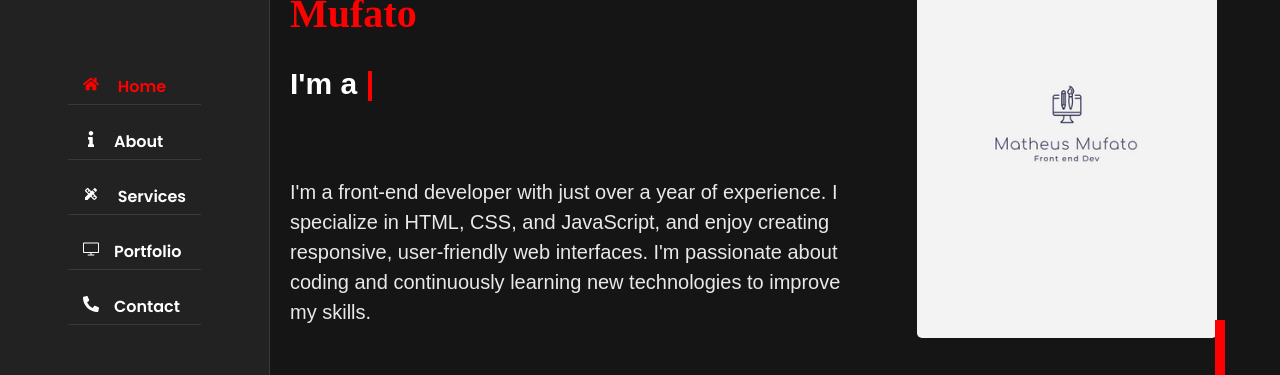
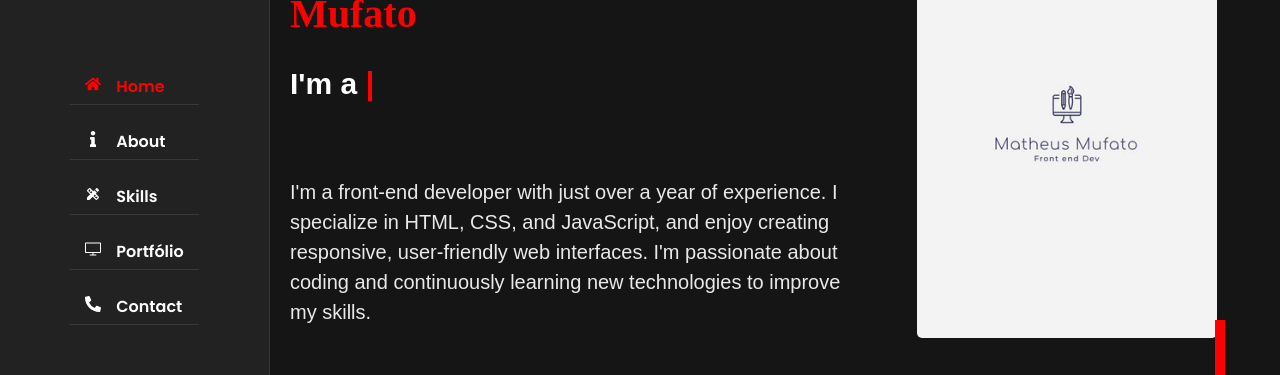
Before and after one commit to MatheusMufato/React-Portfolio, a React (Vite) app: page / in a window 1280 px wide. Shown: the part 218-593 px from the top of the page. Built offline with nearby package versions, Linux system fonts and the light colour scheme; a web font is replaced by a local one.

Commit message:
Aside menu

```diff
--- a/src/App.jsx
+++ b/src/App.jsx
@@ -1,17 +1,14 @@
+import React from 'react';
 import Aside from './assets/pages/Aside';
-import Home from './assets/pages/Home';
-import Skills from './assets/pages/skills';
-import About from './assets/pages/About';
 import './assets/css/App.css';
 
-    function App() {
+function App() {
+
     return (
         <>
-        <Aside/>
-
-        <Home />
+            <Aside />
         </>
-    )
+    );
 }
 
-export default App
+export default App;
--- a/src/assets/css/Skills.css
+++ b/src/assets/css/Skills.css
@@ -1,5 +1,3 @@
-
-
 .service .services-item{
     margin-bottom: 30px;
     flex: 0 0 33.33%;
--- a/src/assets/pages/Aside.jsx
+++ b/src/assets/pages/Aside.jsx
@@ -1,32 +1,82 @@
-import React from 'react'
+import React, { useState } from 'react';
+import Home from './Home';
+import Skills from './Skills';
+import About from './About';
+import '../css/Aside.css';
 import { FaHome } from "react-icons/fa";
 import { FaInfo } from "react-icons/fa";
 import { MdDesignServices } from "react-icons/md";
 import { SlScreenDesktop } from "react-icons/sl";
 import { FaPhoneAlt } from "react-icons/fa";
-import Home from './Home'
-import '../css/Aside.css'
 
-const Aside = () => {
+function Aside() {
+    const [currentPage, setCurrentPage] = useState("home");
+
+    const handlePageChange = (page) => {
+        setCurrentPage(page);
+    };
+
+    const renderPage = () => {
+        switch (currentPage) {
+            case "home":
+                return <Home />;
+            case "skills":
+                return <Skills />;
+            case "about":
+                return <About />;
+            case "about":
+                return <Portfolio />;
+            case "contact":
+                return <Contact />;
+            default:
+                return <Home />;
+        }
+    };
+
     return (
+        <>
             <div className="aside">
                 <div className="logo">
                     <a href="#">
-                    <span>   Matheus    </span></a>
+                        <span>Matheus</span>
+                    </a>
                 </div>
                     <div className="nav-toggler">
                         <span></span>
                     </div>
                     <ul className="nav">
-                <li><a href="#home" className="active"><i><FaHome /></i> Home </a></li>
-                <li><a href="#about"><i><FaInfo /></i>About</a></li>
-                <li><a href="#services"><i><MdDesignServices /></i> Services</a></li>
-                <li><a href="#portfolio"><i><SlScreenDesktop /></i>Portfolio</a></li>
-                <li><a href="#contact"><i><FaPhoneAlt /></i>Contact </a></li>
+                        <li>
+                            <a href="#" className={currentPage === "home" ? "active" : ""} onClick={() => handlePageChange("home")}>
+                                <i><FaHome /></i>Home
+                            </a>
+                        </li>
+                        <li>
+                            <a href="#" className={currentPage === "about" ? "active" : ""} onClick={() => handlePageChange("about")}>
+                                <i><FaInfo /></i>About
+                            </a>
+                        </li>
+                        <li>
+                            <a href="#" className={currentPage === "skills" ? "active" : ""} onClick={() => handlePageChange("skills")}>
+                                <i><MdDesignServices /></i>Skills
+                            </a>
+                        </li>
+                        <li>
+                            <a href="#" className={currentPage === "Portfólio" ? "active" : ""} onClick={() => handlePageChange("Portfólio")}>
+                                <i><SlScreenDesktop /></i>Portfólio
+                            </a>
+                        </li>
+                        <li>
+                            <a href="#" className={currentPage === "Contact" ? "active" : ""} onClick={() => handlePageChange("Contact")}>
+                                <i><FaPhoneAlt /></i>Contact
+                            </a>
+                        </li>
+
                     </ul>
             </div>
 
-    )
+            {renderPage()}
+        </>
+    );
 }
 
-export default Aside
+export default Aside;
```
Lines whose indentation alone changed are shown as unchanged.
